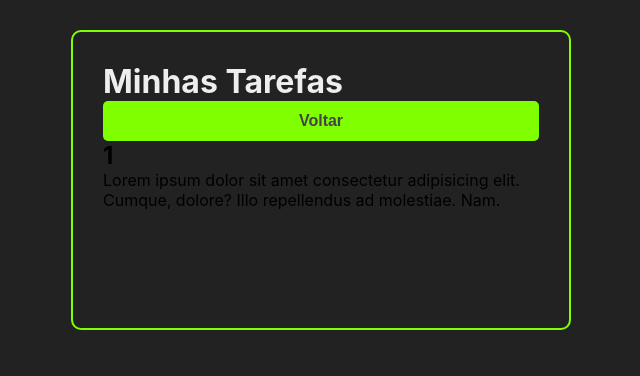
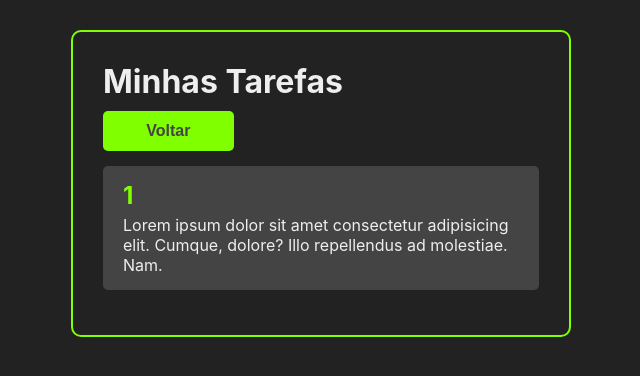
Before and after one commit to bryan-lima/curso-react-dicasparadevs, a React (Create React App) app: page /1 in a window 1280 px wide. Shown: the top 376 px of the page, without its empty margins (319-959 px from the left). Built offline with nearby package versions, Linux system fonts and the light colour scheme; the HTML template or start-up script is replaced by a standard one.

Commit message:
Estilizado componente TaskDetails

```diff
--- a/src/components/TaskDetails.css
+++ b/src/components/TaskDetails.css
@@ -0,0 +1,19 @@
+.task-details-container {
+	background: #444;
+	margin: 15px 0;
+	padding: 15px 20px;
+	display: flex;
+	flex-direction: column;
+	color: #eee;
+	border-radius: 5px;
+}
+
+.task-details-container h2 {
+	margin-bottom: 5px;
+	color: chartreuse;
+}
+
+.back-button-container {
+	width: 30%;
+	margin-top: 10px;
+}
--- a/src/components/TaskDetails.jsx
+++ b/src/components/TaskDetails.jsx
@@ -1,5 +1,7 @@
 import React from "react";
 import { useParams } from "react-router-dom";
+
+import "./TaskDetails.css";
 
 import Button from "./Button";
 
```
